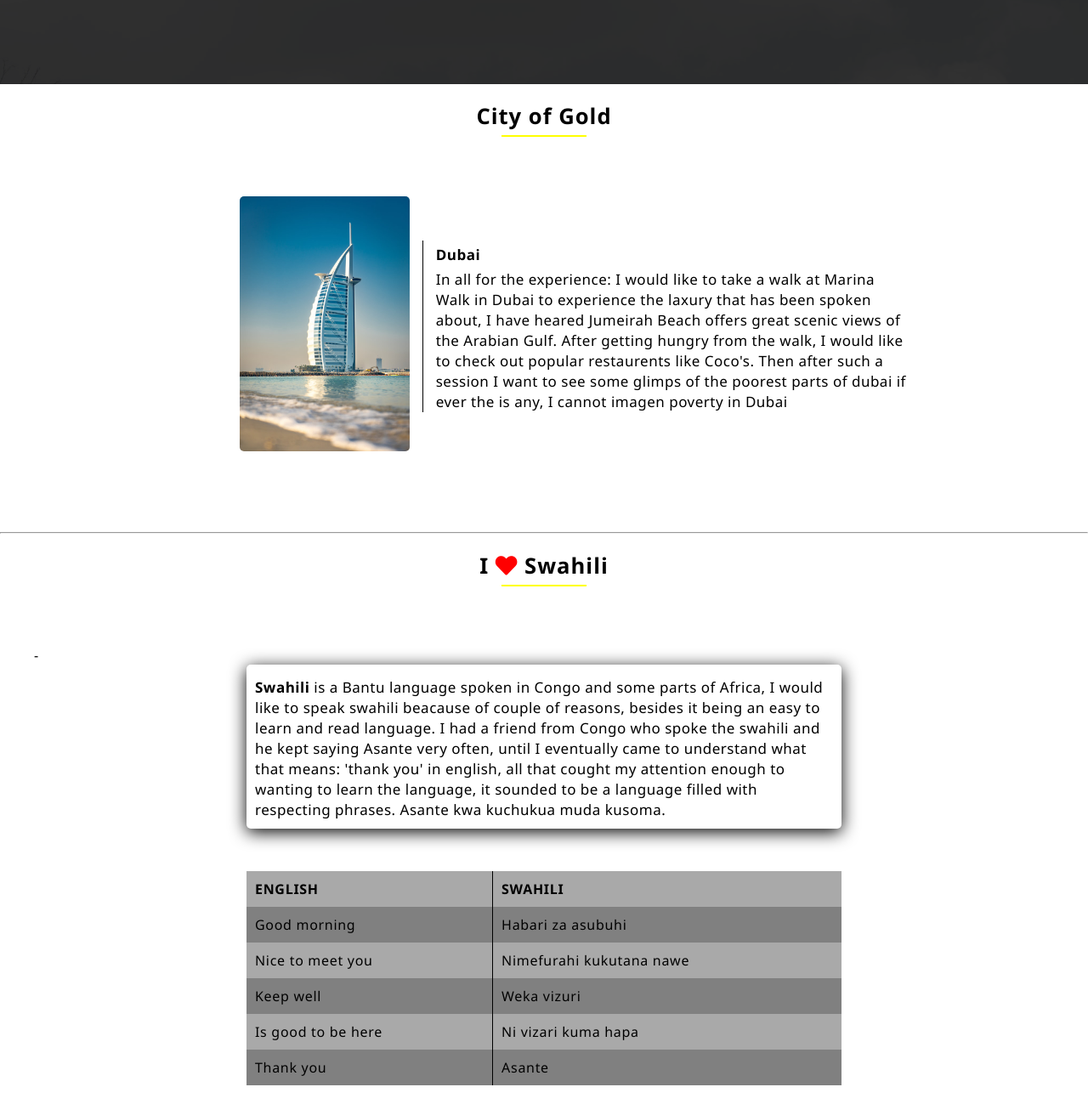
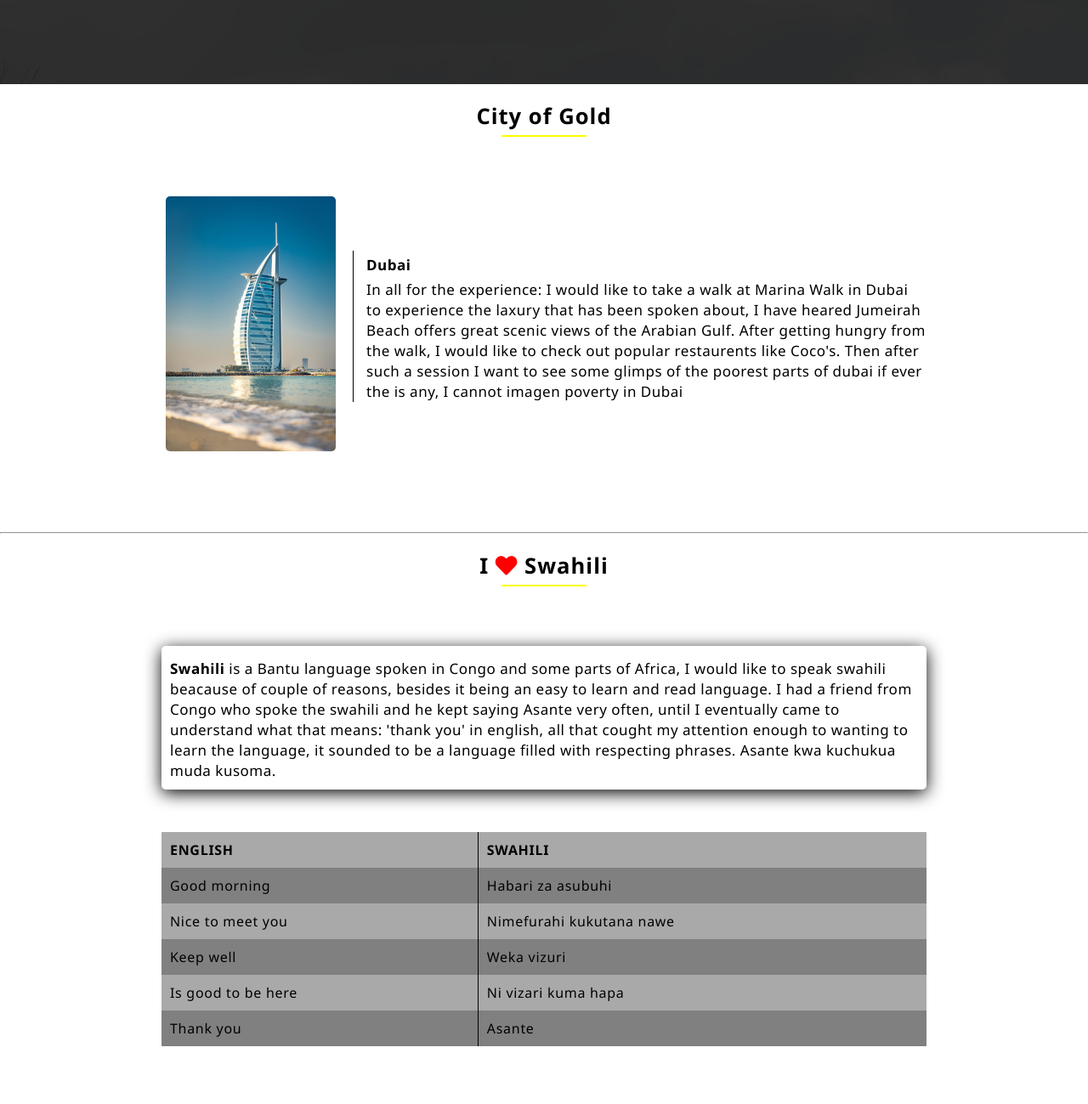
Before and after one commit to AnthonyMogotlane/basic_webpage_html-css, a plain HTML site: page index.html in a window 1280 px wide. Shown: the part 381-1680 px from the top of the page at 85% size. Drawn offline with Linux system fonts and the light colour scheme.

Commit message:
update files

```diff
--- a/index.html
+++ b/index.html
@@ -21,7 +21,7 @@
     </div>
 
     <!-- City section -->
-    <section class="city">
+    <section class="city container">
         <h1 class="title">City of Gold</h1>
         <hr class="title-line">
         <div class="city-content ">
@@ -38,10 +38,10 @@
     </section>
     <hr class="section-line">
     <!-- foreign language section -->
-    <section class="language">
+    <section class="language container">
             <h1 class="title">I <i class="fas fa-heart heart"></i> Swahili</h1>
             <hr class="title-line">
-        -
+
             <div class="translation">
                    <div class="swahili">
                        <p><span>Swahili</span> is a Bantu language spoken in Congo and some parts of Africa, I would like to speak swahili beacause of couple of reasons, besides it being an easy to learn and read language. I had a friend from Congo who spoke the swahili and he kept saying Asante very often, until I eventually came to understand what that means: 'thank you' in english, all that cought my attention enough to wanting to learn the language, it sounded to be a language filled with respecting phrases. Asante kwa kuchukua muda kusoma.</p>
@@ -77,7 +77,7 @@
     </section>
     <hr class="section-line">
     <!-- Historical places -->
-    <section class="historical">
+    <section class="historical container">
         <h1 class="title">Historical Places</h1>
         <hr class="title-line">
         <div class="historical-content ">
--- a/styles.css
+++ b/styles.css
@@ -10,6 +10,12 @@
 body {
   font-family: 'Segoe UI', Tahoma, Geneva, Verdana, sans-serif;
   margin-bottom: 100px;
+}
+
+.container {
+  max-width: 900px;
+  margin-left: auto;
+  margin-right: auto;
 }
 
 .title {
@@ -32,6 +38,7 @@ body {
   margin-bottom: 70px;
 }
 
+
 li {
   list-style: none;
   margin: 10px;
@@ -45,7 +52,6 @@ i {
 /* home style */
 .home-page {
   background-image: url(./img/clouds.jpg);
-  /* background: grey; */
   background-repeat: no-repeat;
   background-position: bottom;
   background-attachment: cover;
@@ -98,21 +104,16 @@ i {
 }
 /* ..................................................................... */
 /* city style */
-.city {
-  max-width: 900px;
-  margin: 0 auto;
-}
 
 .city-content {
   display: grid;
-  grid-template-columns: 1fr 2fr;
+  grid-template-columns: 1fr 3fr;
   justify-items: center;
   align-items: center;
-  margin: 0px 20px 0 20px;
 }
 
 .city-img {
-  justify-self: end;
+  justify-self: center;
   margin-right: 15px;
 }
 
@@ -126,6 +127,7 @@ i {
 .city-desc {
   border-left: solid black 1px;
   padding-left: 15px;
+  justify-self: start;
 }
 
 .city-desc h4, p{
@@ -137,9 +139,6 @@ i {
 
 /* ..................................................................... */
 /* language style */
-.language {
-  margin: 0 40px;
-}
 
 .translation {
   display: flex;
@@ -152,7 +151,6 @@ i {
 }
 
 .swahili {
-  width: 700px;
   padding: 10px;
   border-radius: 5px;
   box-shadow: 0 4px 20px 0 black;
@@ -162,14 +160,15 @@ i {
   font-weight: bold
 }
 
-table {
-  width: 700px;
+.table, table {
+  width: 100%;
 }
 
 table, th, td {
   border-collapse: collapse;
   font-weight: bold;
 }
+
 td {
   font-weight: 400;
 }
@@ -193,11 +192,6 @@ th, td {
 
 /* ..................................................................... */
 /* historical places */
-.historical {
-  max-width: 1200px;
-  margin: auto;
-}
-
 .historical img{
   height: 250px;
   width: 100%;
@@ -241,8 +235,8 @@ th, td {
 .place p {
   padding: 10px;
 }
+/* ..................................................................... */
 
-/* ..................................................................... */
 
 /* Media quaries */
 /* tablets & mobile */
@@ -267,6 +261,10 @@ th, td {
 
   /* ..................................................................... */
   /* City */
+  .city {
+    margin: 0 40px;
+  }
+
   .city-content {
     grid-template-columns: 1fr;
   }
@@ -287,12 +285,16 @@ th, td {
   .city-desc {
     border-left: none;
     padding-left: 0px;
-    border-top: solid black /* border: solid black 1px; */ 1px;
+    border-top: solid black 1px;
     padding-top: 10px;
   }
 
   /* ..................................................................... */
   /* language style */
+
+  .language {
+    margin: 0 40px;
+  }
 
   .translation {
     display: flex;
```
